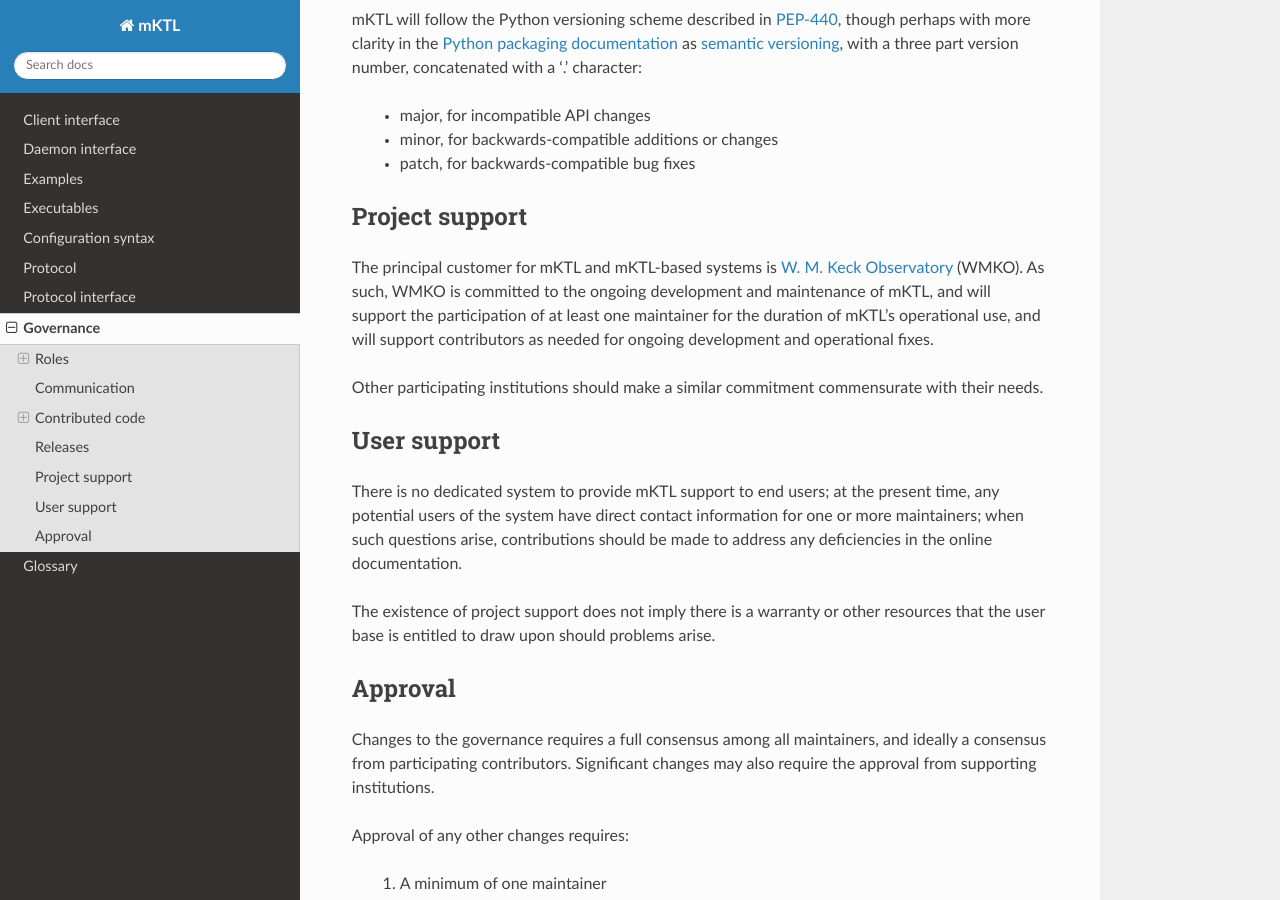
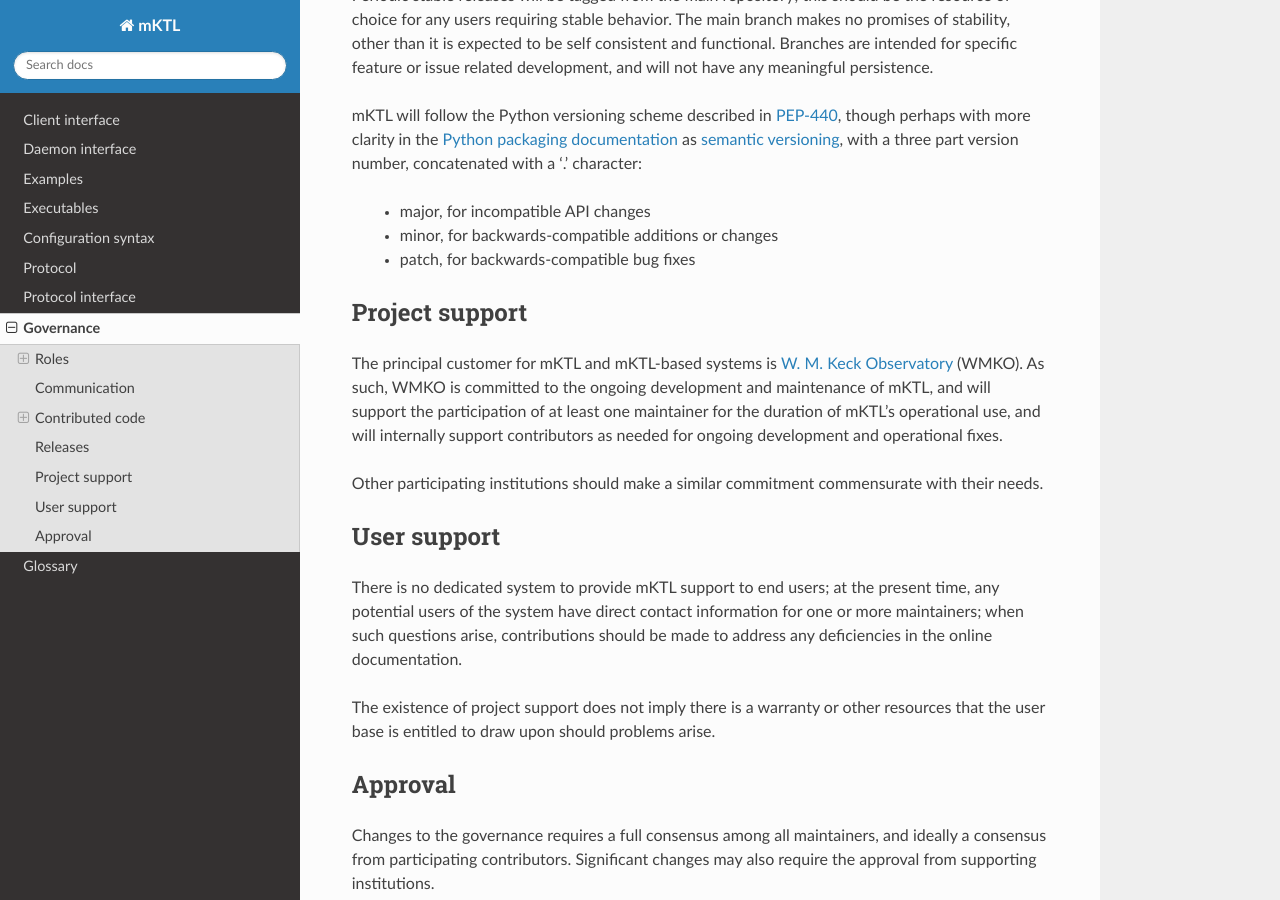
Before and after one commit to KeckObservatory/mKTL, a Sphinx documentation site: the page built from doc/governance.rst, in a window 1280 px wide and 900 px high, scrolled down 2166 px. Built offline with Sphinx 7.4.7 and the Read the Docs theme 3.1.0, drawn with Linux system fonts in a browser that asks for light colours; some of the changed text lies outside the part shown.

```diff
--- a/doc/governance.rst
+++ b/doc/governance.rst
@@ -132,8 +137,8 @@ The principal customer for mKTL and mKTL-based systems is
 `W. M. Keck Observatory <https://keckobservatory.org/>`_ (WMKO). As such,
 WMKO is committed to the ongoing development and maintenance of mKTL, and
 will support the participation of at least one maintainer for the duration
-of mKTL's operational use, and will support contributors as needed for
-ongoing development and operational fixes.
+of mKTL's operational use, and will internally support contributors as needed
+for ongoing development and operational fixes.
 
 Other participating institutions should make a similar commitment commensurate
 with their needs.
```
Also changed, not shown: other parts of doc/governance.rst (+5 -0 lines).
